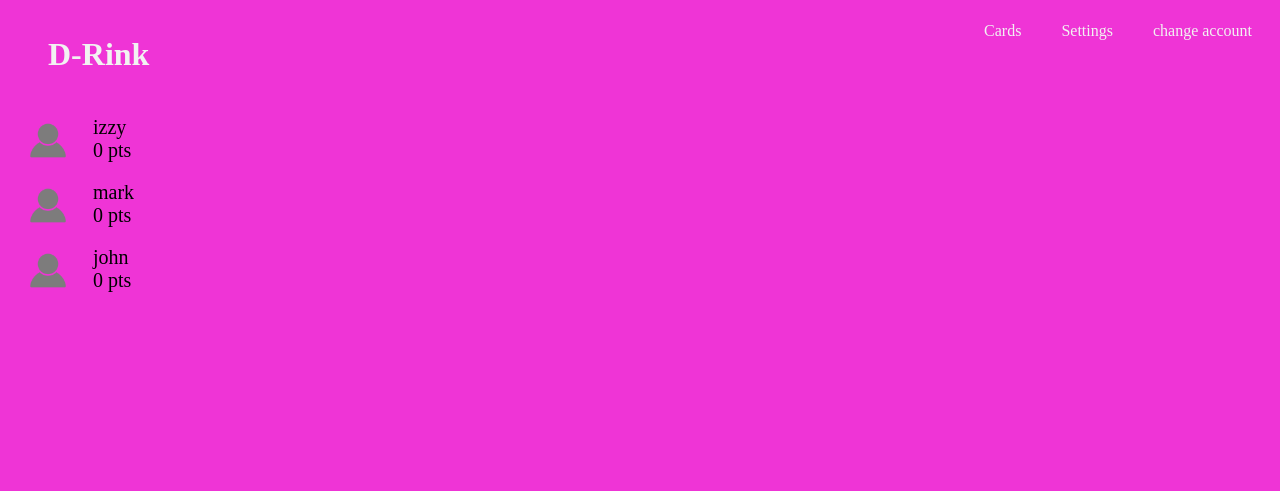
After one commit to Israel1te/DrinkRing, a Django app: page /phase-three-quick/ in a window 1280 px wide. The commit adds this page. Shown: the top 491 px of the page. Run offline with Django 5.2, Linux system fonts and the light colour scheme; a user stored in the database is signed in; data comes from the database, SQL or seed files in the repository; both versions use the stored data as it was after the commit.

Commit message:
updated views, and started phase 3

```diff
--- /dev/null
+++ b/DrinkGame/templates/phase_3_quick.html
@@ -0,0 +1,34 @@
+{% extends 'base.html' %}
+
+{% block content %}
+<div class="game-container-top">
+    <div class="player-list">
+        {% for player in players %}
+            <div class="one-player">
+                <img class="user-icon" src="../static/images/profile-icon-9.png" alt="user-icon">
+                <p class="name-points">{{ player.name }} <br> {{ player.points }} pts</p>
+            </div>
+        {% endfor %}
+    </div>
+    <div class="card-display">
+
+    </div>
+</div>
+
+<style>
+    .one-player {
+        display: flex;
+        flex-direction: row;
+        margin: 15px;
+    }
+    .user-icon {
+        height: 50px;
+        margin-right: 10px;
+    }
+    .name-points {
+        font-size: 20px;
+        margin: 0px 0px 0px 10px;
+        padding: 0px;
+    }
+</style>
+{% endblock %}
--- a/DrinkGame/views.py
+++ b/DrinkGame/views.py
@@ -14,6 +14,7 @@ def add_players(request):
         for i in player_range:
             name = request.POST.get(f'player_{i}')
             Player.objects.create(session=session, name=name, points=0)
+        players = session.players.all()
         return redirect('phase_two')
     return render(request, 'add_players.html', {'session': session, 'players': players, 'player_range': player_range})
 
@@ -56,7 +57,9 @@ def phase_two(request):
     template_name = 'phase_two_mode.html'
     return render(request, template_name)
 
-def phase_three(request):
+def phase_three_quick(request):
     cards = Card.objects.all()
-    template_name = 'phase_3_game.html'
-    return render(request, template_name, {'cards':cards})
+    session = Session.objects.filter(user=request.user).first()
+    players = session.players.all()
+    template_name = 'phase_3_quick.html'
+    return render(request, template_name, {'cards':cards, 'session': session, 'players': players})
--- a/DrinkRing/urls.py
+++ b/DrinkRing/urls.py
@@ -12,7 +12,7 @@ urlpatterns = [
     path('cards/', views.cards, name='cards'),
     path('phase-one/', views.phase_one, name='phase_one'),
     path('phase-two/', views.phase_two, name='phase_two'),
-    path('phase-three/', views.phase_three, name='phase_three'),
+    path('phase-three-quick/', views.phase_three_quick, name='phase_three_quick'),
     #path('create_session/', views.create_session, name='create_session'),
     path('add_players', views.add_players, name='add_players'),
     #path('session_detail/<int:session_id>/', views.session_detail, name='session_detail'),
```
Also changed, not shown: DrinkGame/templates/phase_3_game.html (deleted, +0 -11 lines), DrinkGame/templates/phase_two_mode.html (+6 -2 lines), DrinkGame/static/images/profile-icon-9.png (added), db.sqlite3.
